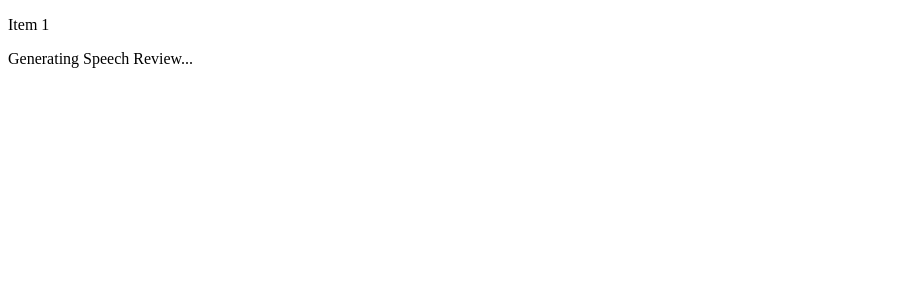
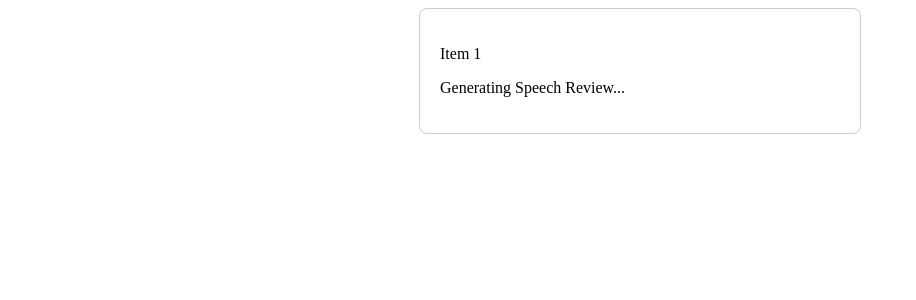
Before and after one commit to harrygao56/speechEasy, a React (Create React App) app in the folder react-flask-app/: page /review in a window 1280 px wide. Shown: the top 300 px of the page, without its empty margins (0-916 px from the left). Built offline with nearby package versions, Linux system fonts and the light colour scheme; no server answers.

Commit message:
Review JS and CSS

```diff
--- a/react-flask-app/src/components/CSS/Review.css
+++ b/react-flask-app/src/components/CSS/Review.css
@@ -0,0 +1,24 @@
+.review-container {
+    padding: 20px;
+    border: 1px solid #ccc;
+    border-radius: 8px;
+    margin: 20px;
+    max-width: 400px;
+    margin: 0 auto;
+  }
+
+  .transcript {
+    font-size: 16px;
+    font-weight: bold;
+  }
+
+  .speech-review {
+    list-style-type: none;
+    padding: 0;
+  }
+
+  .speech-review li {
+    font-size: 14px;
+    color: #555;
+    padding: 5px 0;
+  }
--- a/react-flask-app/src/components/Review.js
+++ b/react-flask-app/src/components/Review.js
@@ -1,10 +1,12 @@
 import React from 'react';
 import { useEffect } from 'react';
 import { useMyPointsContext } from '../pointscontext';
+import './CSS/Review.css';
 
 
 const Review = () => {
     const [points, setPoints] = useMyPointsContext();
+
     var concated = points.join(" ");
 
     async function review() {
@@ -23,11 +25,12 @@ const Review = () => {
     }, []);
 
     return (
-        <div>
+        <div class = "review-container">
             <p>{concated}</p>
             <p id="speech-review">Generating Speech Review...</p>
         </div>
     )
+
 }
 
 export default Review;
```
